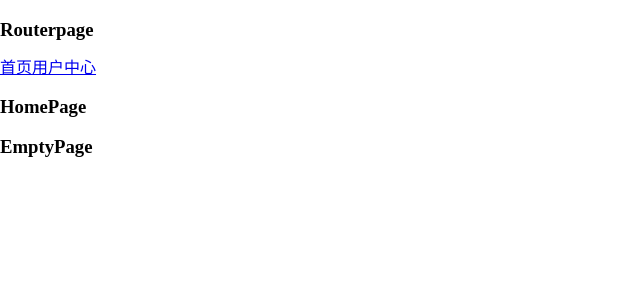
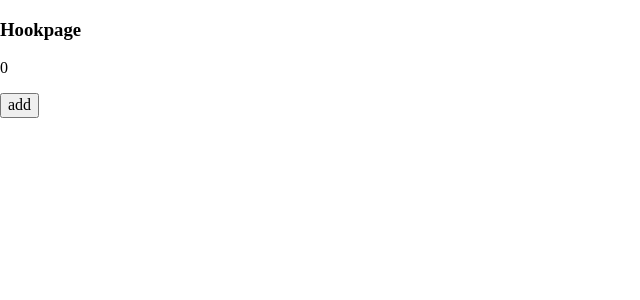
Before and after one commit to lisongyu/reacttrue, a React app: page / in a window 1280 px wide. Shown: the top 300 px of the page, without its empty margins (0-640 px from the left). Built offline with nearby package versions, Linux system fonts and the light colour scheme.

Commit message:
提交hook

```diff
--- a/src/index.js
+++ b/src/index.js
@@ -4,7 +4,7 @@
 //引入全局样式
 import './assets/styles/core.less'
 import 'normalize.css'
-import App from './pages/RouterPage'
+import App from './pages/HookPage'
 ReactDOM.render( <
   App / > ,
   document.getElementById('root')
--- /dev/null
+++ b/src/pages/HookPage.js
@@ -0,0 +1,20 @@
+import React, { useState,useEffect } from 'react'
+
+function HookPage(){
+  // 定义一个count的state变量，初始化为0
+  const [count, setCount] = useState(0)
+  useEffect(() => {
+    document.title=`点击了${count}次`
+  })
+
+    return (
+      <div>
+        <h3>Hookpage</h3>
+        <p>{count}</p>
+        <button onClick={()=> setCount(count+1)}>add</button>
+      </div>
+    )
+  }
+
+
+export default HookPage
```
